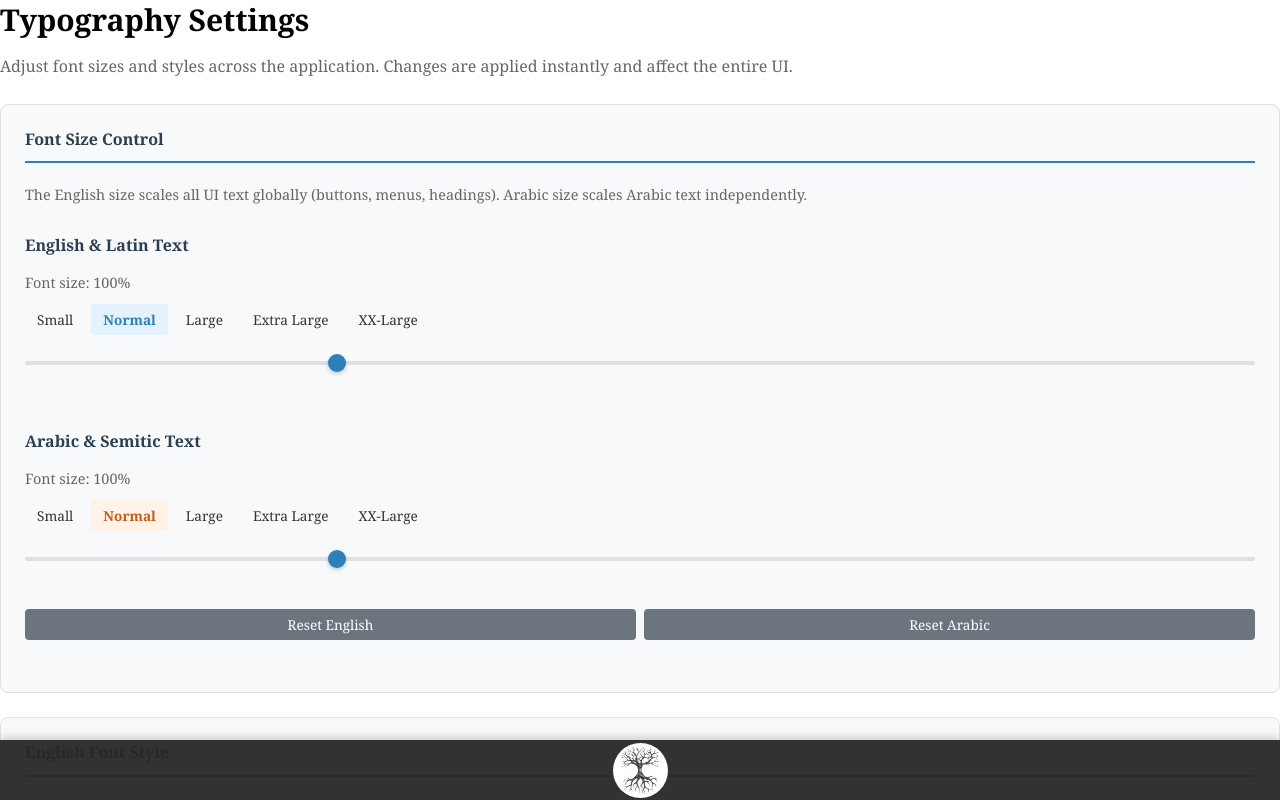
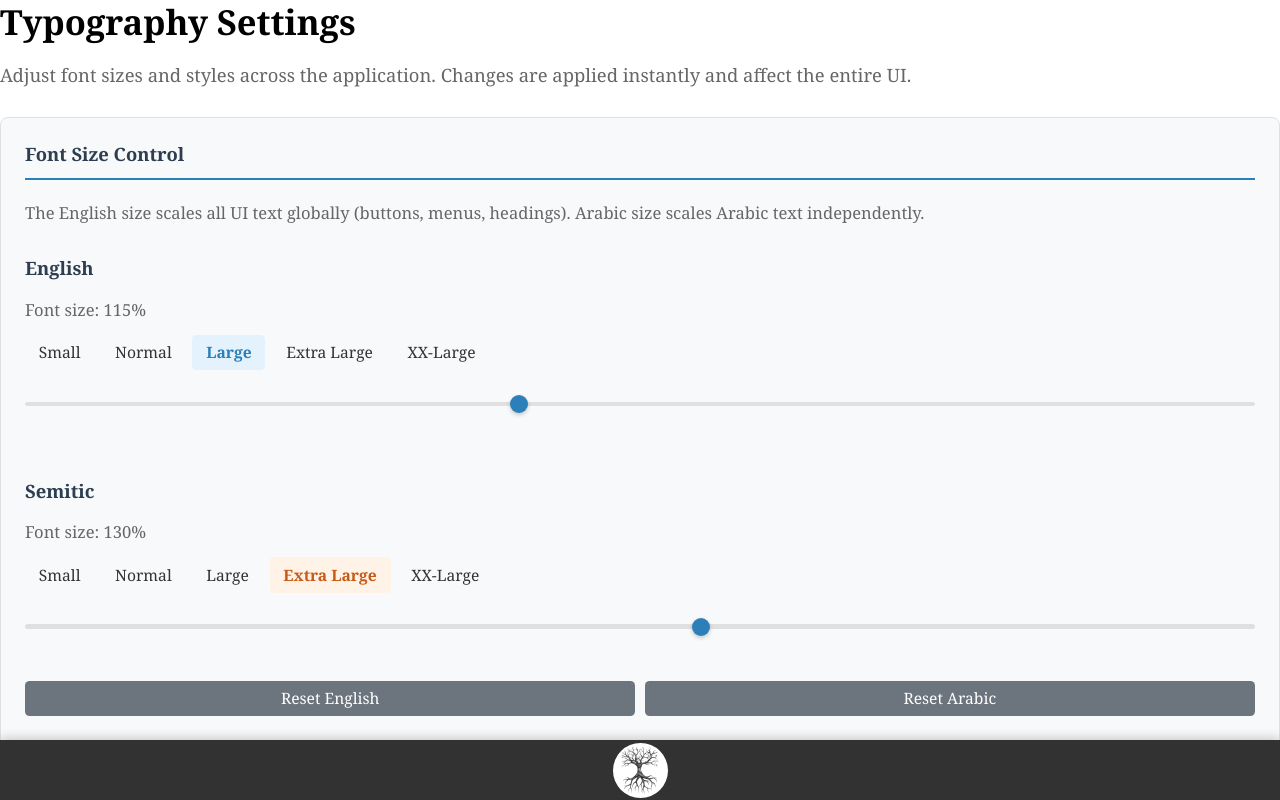
Before and after one commit to codectified/mindroots, a React (Create React App) app: page /settings in a window 1280 px wide. Shown: the top 800 px of the page. Built offline with nearby package versions, Linux system fonts and the light colour scheme; no server answers; a web font is replaced by a local one.

Commit message:
font settings tweak

```diff
--- a/src/App.js
+++ b/src/App.js
@@ -62,10 +62,10 @@ import Acknowledgements from './components/staticPages/Acknowledgements';
 
 const App = () => {
   useEffect(() => {
-    const latinScale = localStorage.getItem('fontScaleLatín');
-    const semiticScale = localStorage.getItem('fontScaleSemitic');
-    if (latinScale) document.documentElement.style.setProperty('--font-scale-latin', parseFloat(latinScale));
-    if (semiticScale) document.documentElement.style.setProperty('--font-scale-semitic', parseFloat(semiticScale));
+    const latinScale   = parseFloat(localStorage.getItem('fontScaleLatín'))   || 1.15;
+    const semiticScale = parseFloat(localStorage.getItem('fontScaleSemitic'))  || 1.3;
+    document.documentElement.style.setProperty('--font-scale-latin',   latinScale);
+    document.documentElement.style.setProperty('--font-scale-semitic', semiticScale);
   }, []);
 
   return (
--- a/src/components/selectors/DualFontScaleSelector.js
+++ b/src/components/selectors/DualFontScaleSelector.js
@@ -6,12 +6,12 @@ const DualFontScaleSelector = () => {
   const t = useLabels();
   const [latinScale, setLatinScale] = useState(() => {
     const saved = localStorage.getItem('fontScaleLatín');
-    return saved ? parseFloat(saved) : 1;
+    return saved ? parseFloat(saved) : 1.15; // default: large
   });
 
   const [semiticScale, setSemiticScale] = useState(() => {
     const saved = localStorage.getItem('fontScaleSemitic');
-    return saved ? parseFloat(saved) : 1;
+    return saved ? parseFloat(saved) : 1.3; // default: extra large
   });
 
   const scaleOptions = [
@@ -37,7 +37,7 @@ const DualFontScaleSelector = () => {
       {/* Latin/English Font Scale */}
       <div className="mb-7">
         <h4 className="mt-0 mb-3 text-dynamic-base font-semibold text-primary">
-          {t.latinText}
+          English
         </h4>
         <p className="text-muted text-[0.9rem] mb-2.5">
           {t.fontSizePercent((latinScale * 100).toFixed(0))}
@@ -75,7 +75,7 @@ const DualFontScaleSelector = () => {
       {/* Semitic/Arabic Font Scale */}
       <div className="mb-3">
         <h4 className="mt-0 mb-3 text-dynamic-base font-semibold text-primary">
-          {t.arabicText}
+          Semitic
         </h4>
         <p className="text-muted text-[0.9rem] mb-2.5">
           {t.fontSizePercent((semiticScale * 100).toFixed(0))}
--- a/src/styles/typography.css
+++ b/src/styles/typography.css
@@ -17,9 +17,10 @@
    ============================================ */
 
 :root {
-  /* Scale multipliers — written by DualFontScaleSelector and restored in App.js */
-  --font-scale-latin:   1;
-  --font-scale-semitic: 1;
+  /* Scale multipliers — written by DualFontScaleSelector and restored in App.js.
+     Defaults match DualFontScaleSelector initial state and App.js fallback values. */
+  --font-scale-latin:   1.15;
+  --font-scale-semitic: 1.3;
 
   /* Active scale — switches based on UI language (set by LanguageContext).
      Default: Latin. In Arabic UI mode, LanguageContext sets this to var(--font-scale-semitic). */
```
